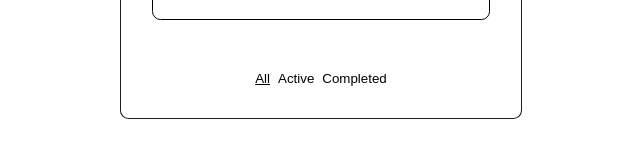
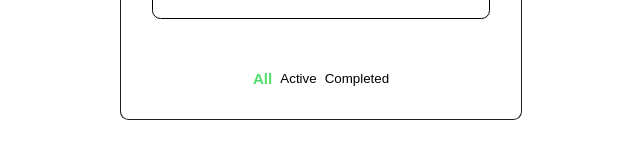
Before and after one commit to terjeee/to-do, a React (Create React App) app: page / in a window 1280 px wide. Shown: the part 408-566 px from the top of the page, without its empty margins (319-959 px from the left). Built offline with nearby package versions, Linux system fonts and the light colour scheme; a web font is replaced by a local one.

Commit message:
+activeFilter style

```diff
--- a/src/ToDo/ToDoList/ToDoList.module.scss
+++ b/src/ToDo/ToDoList/ToDoList.module.scss
@@ -25,7 +25,9 @@
       }
 
       &.activeFilter {
-        text-decoration: underline;
+        color: variables.$color-green;
+        font-size: 0.95rem;
+        font-weight: bold;
       }
     }
   }
```
